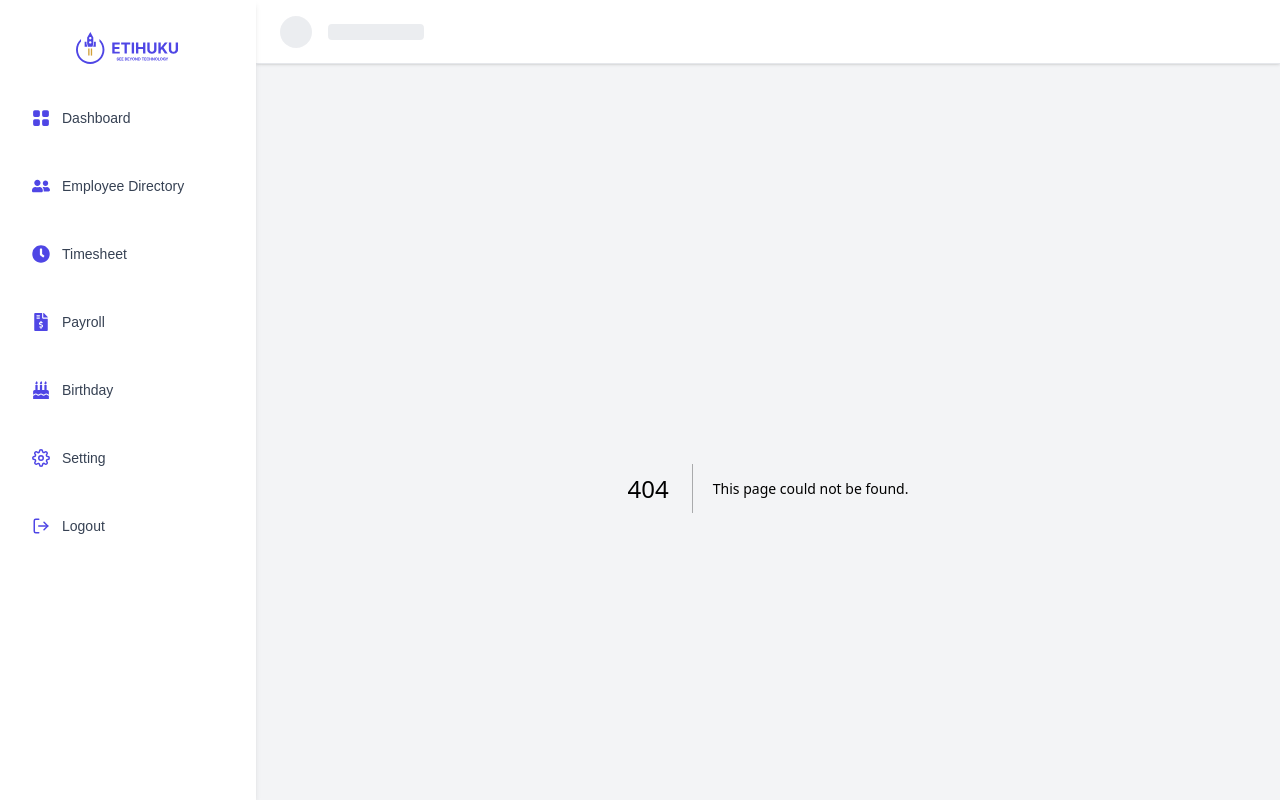
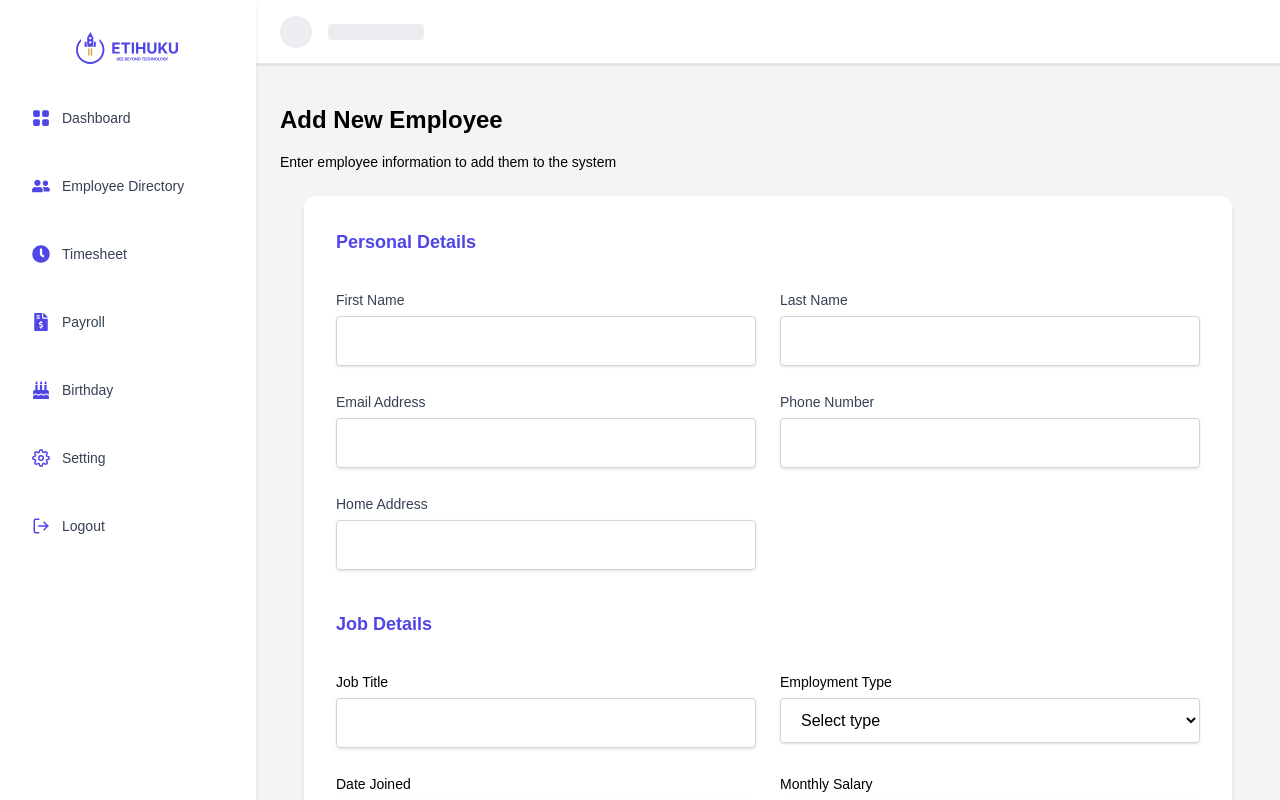
Before and after one commit to Mpho-vincent-makgwe/employee-management-system-admin-employee-dashboard-, a Next.js app: page /admin/add-employee in a window 1280 px wide. Before the commit this address had no page. Built offline with nearby package versions, Linux system fonts and the light colour scheme.

Commit message:
added new employee form

```diff
--- /dev/null
+++ b/src/app/admin/add-employee/page.jsx
@@ -0,0 +1,17 @@
+import AddEmployeeForm from "@/components/AdminComponents/AddNewEmployee"
+export default function AddEmployee() {
+    return (
+        <div>
+            <div className="space-y-4 pt-4 text-black">
+    <h2 className="text-2xl font-semibold">Add New Employee</h2>
+    <p className="text-sm ">Enter employee information to add them to the system</p>
+  </div>
+  <div className="p-6 pt-6">
+            <AddEmployeeForm/>
+
+  </div>
+
+        </div>
+
+    )
+}
--- a/src/app/admin/dashboard/page.jsx
+++ b/src/app/admin/dashboard/page.jsx
@@ -15,7 +15,7 @@ export default function Dashboard() {
       <p className="text-sm">Welcome back! Here's what's happening with your team today.</p>
     </div>
 
-    <Link href="/policies/addpolicy">
+    <Link href="/add-employee">
       <button className="flex items-center gap-2 px-6 py-2 bg-[#4F46E5] text-white text-sm rounded-sm hover:bg-[#4338ca] transition">
         <FiPlus className="text-xl text-white" />
         Add New Employee
--- a/src/components/AdminComponents/AddNewEmployee.jsx
+++ b/src/components/AdminComponents/AddNewEmployee.jsx
@@ -0,0 +1,115 @@
+'use client';
+import { useState } from 'react';
+import Button from './Button';
+
+const AddEmployeeForm = () => {
+  const [form, setForm] = useState({
+    firstName: '',
+    lastName: '',
+    email: '',
+    phone: '',
+    address: '',
+    jobTitle: '',
+    employmentType: '',
+    dateJoined: '',
+    salary: '',
+  });
+
+  const handleChange = (e) => {
+    const { name, value } = e.target;
+    setForm((prev) => ({ ...prev, [name]: value }));
+  };
+
+  const handleSubmit = (e) => {
+    e.preventDefault();
+    console.log('Form submitted:', form);
+  };
+
+  return (
+    <form onSubmit={handleSubmit} className="w-full bg-white rounded-xl shadow-md p-8 space-y-10">
+
+      <section>
+        <h2 className="text-lg font-semibold text-[#4F46E5] mb-6 pb-2">Personal Details</h2>
+        <div className="grid grid-cols-1 md:grid-cols-2 gap-6">
+          <div>
+            <label className="text-sm text-gray-700">First Name</label>
+            <input type="text" name="firstName" value={form.firstName} onChange={handleChange}
+              className="mt-1 w-full rounded-sm border border-gray-300 px-4 py-3 shadow-sm focus:ring-indigo-500 focus:border-indigo-500" />
+          </div>
+          <div>
+            <label className="text-sm text-gray-700">Last Name</label>
+            <input type="text" name="lastName" value={form.lastName} onChange={handleChange}
+              className="mt-1 w-full rounded-sm border border-gray-300 px-4 py-3 shadow-sm" />
+          </div>
+          <div>
+            <label className="text-sm text-gray-700">Email Address</label>
+            <input type="email" name="email" value={form.email} onChange={handleChange}
+              className="mt-1 w-full rounded-sm border border-gray-300 px-4 py-3 shadow-sm" />
+          </div>
+          <div>
+            <label className="text-sm text-gray-700">Phone Number</label>
+            <input type="tel" name="phone" value={form.phone} onChange={handleChange}
+              className="mt-1 w-full rounded-sm border border-gray-300 px-4 py-3 shadow-sm" />
+          </div>
+          <div className="md:col-span-1">
+            <label className="text-sm text-gray-700">Home Address</label>
+            <input type="text" name="address" value={form.address} onChange={handleChange}
+              className="mt-1 w-full rounded-sm border border-gray-300 px-4 py-3 shadow-sm" />
+          </div>
+        </div>
+      </section>
+
+
+      <section>
+        <h2 className="text-lg font-semibold text-[#4F46E5] mb-6  pb-2">Job Details</h2>
+        <div className="grid grid-cols-1 md:grid-cols-2 gap-6">
+          <div>
+            <label className="text-sm text-black">Job Title</label>
+            <input type="text" name="jobTitle" value={form.jobTitle} onChange={handleChange}
+              className="mt-1 w-full rounded-sm border border-gray-300 px-4 py-3 shadow-sm" />
+          </div>
+          <div>
+            <label className="text-sm text-black">Employment Type</label>
+            <select name="employmentType" value={form.employmentType} onChange={handleChange}
+              className="mt-1 w-full rounded-sm border border-gray-300 px-4 py-3 shadow-sm text-black">
+              <option value="">Select type</option>
+              <option value="Full-time">Full-time</option>
+              <option value="Part-time">Part-time</option>
+              <option value="Contract">Contract</option>
+            </select>
+          </div>
+          <div>
+            <label className="text-sm text-black">Date Joined</label>
+            <input type="date" name="dateJoined" value={form.dateJoined} onChange={handleChange}
+              className="mt-1 w-full rounded-sm border border-gray-300 px-4 py-3 shadow-sm text-black" />
+          </div>
+          <div>
+            <label className="text-sm text-black">Monthly Salary</label>
+            <input type="number" name="salary" value={form.salary} onChange={handleChange}
+              className="mt-1 w-full rounded-sm border border-gray-300 px-4 py-3 shadow-sm" />
+          </div>
+        </div>
+      </section>
+
+
+      <div className="flex justify-start gap-4 pt-4">
+  <Button
+    type="submit"
+    className="px-4 py-2 text-sm font-medium bg-[#4F46E5] text-white border border-[#4F46E5] hover:bg-[#4338CA]"
+  >
+    Add Employee
+  </Button>
+  <Button
+    type="button"
+    className="px-4 py-2 text-sm font-medium bg-white text-[#4F46E5] border border-[#4F46E5] hover:bg-indigo-50 hover:text-white"
+  >
+    Cancel
+  </Button>
+</div>
+
+
+    </form>
+  );
+};
+
+export default AddEmployeeForm;
--- a/src/components/AdminComponents/Button.jsx
+++ b/src/components/AdminComponents/Button.jsx
@@ -4,7 +4,7 @@ const Button = ({ children, onClick, icon: Icon, className = '' }) => {
   return (
     <button
       onClick={onClick}
-      className={`flex items-center justify-center px-8 py-4 bg-indigo-600 text-white font-medium rounded-sm hover:bg-indigo-700 focus:outline-none focus:ring-2 focus:ring-indigo-500 focus:ring-offset-2 transition-colors duration-200 ${className}`}
+      className={`flex items-center justify-center px-8 py-4 bg-indigo-600  font-medium rounded-sm hover:bg-indigo-700 focus:outline-none focus:ring-2 focus:ring-indigo-500 focus:ring-offset-2 transition-colors duration-200 ${className}`}
     >
       {Icon && <Icon className="mr-2 text-xl" />}
       {children}
```
